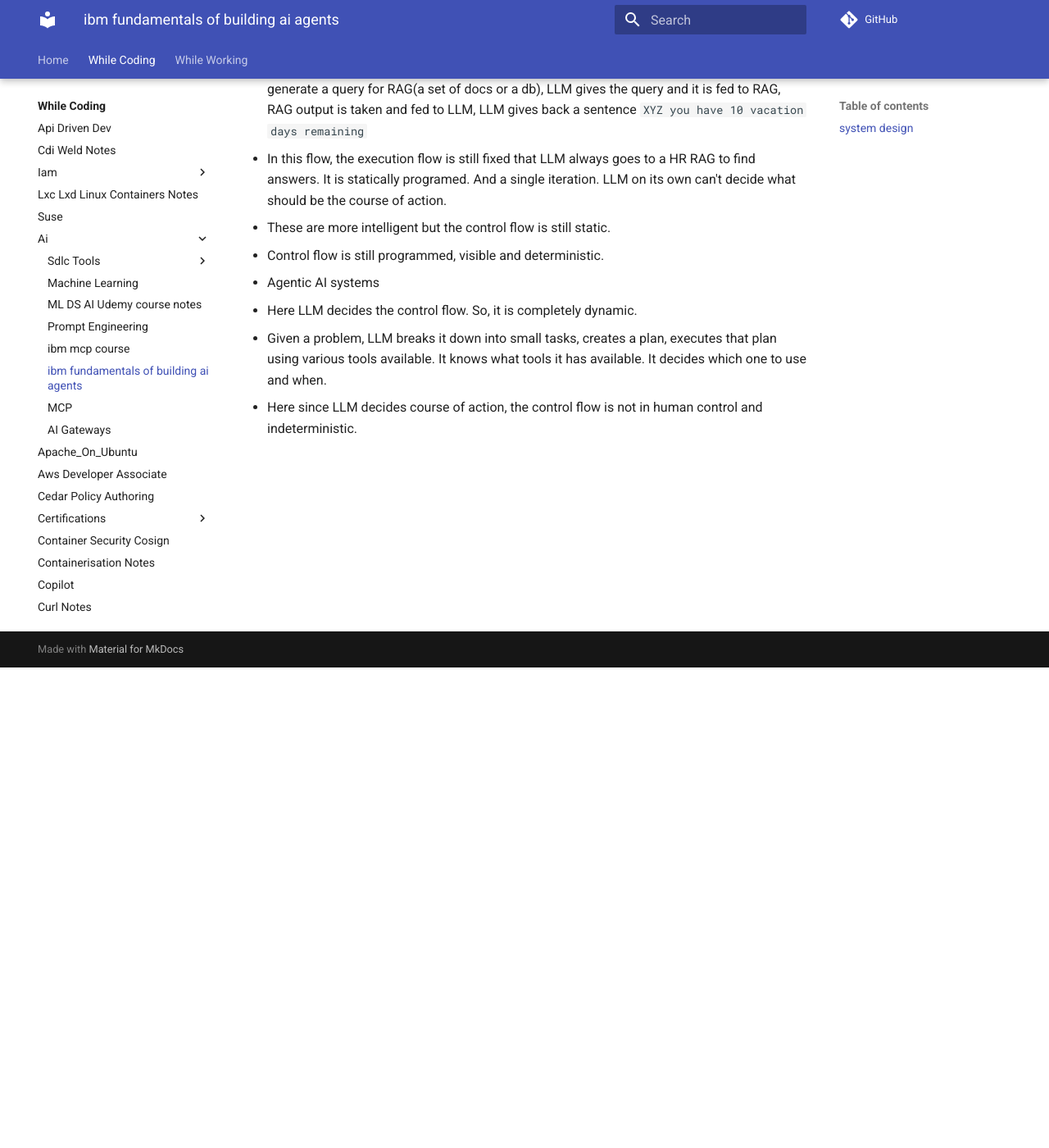
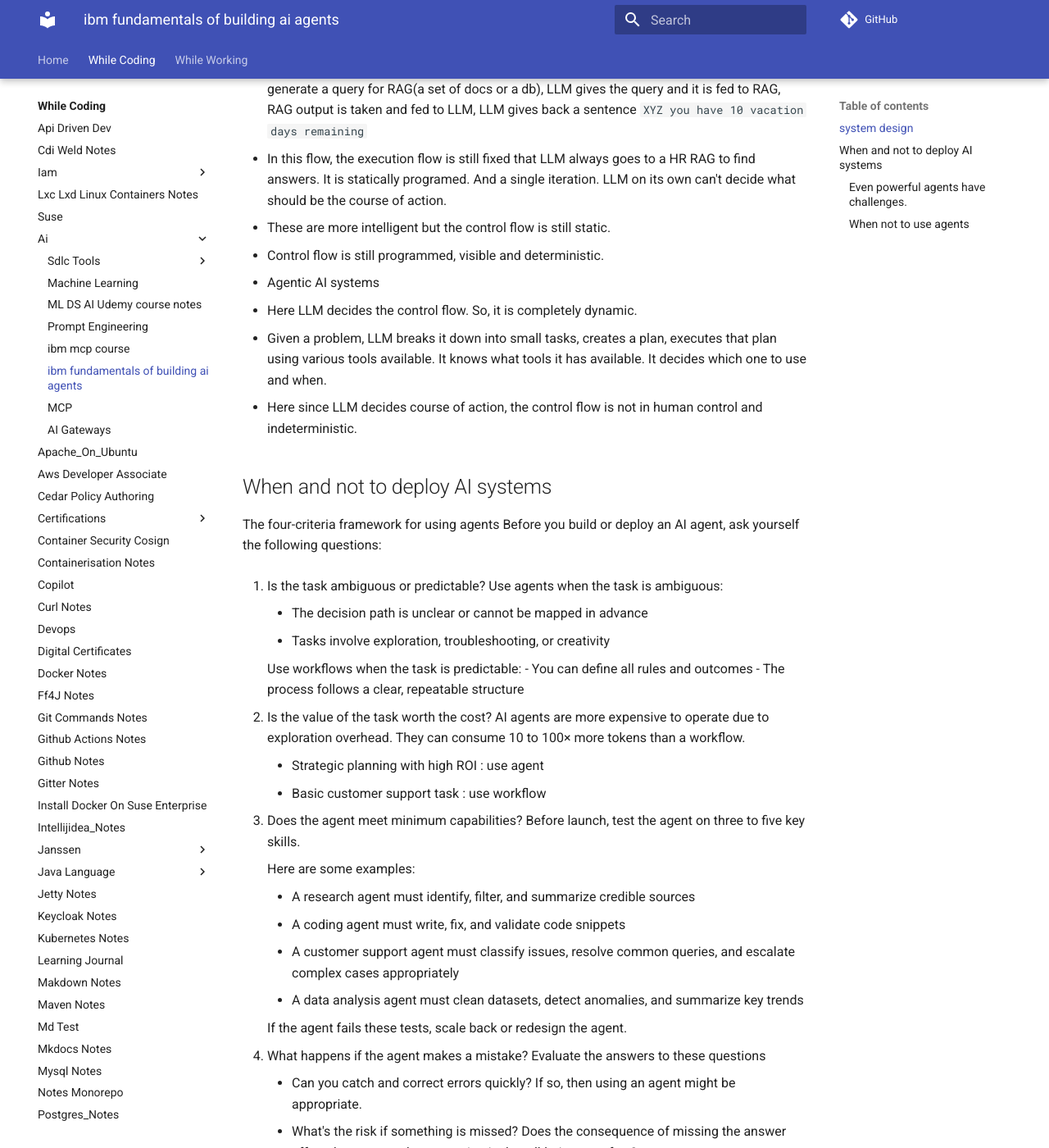
Before and after one commit to ossdhaval/mysite, an MkDocs documentation site: the page built from source/while-coding/ai/course-notes-fundamentals-of-building-ai-agents.md, in a window 1280 px wide and 1400 px high, scrolled down 586 px. Shown: the whole window at 82% size. Built offline with MkDocs 1.6.1 and Material for MkDocs 9.7.7, drawn with Linux system fonts in a browser that asks for light colours; comment, search, counter and statistics services are not loaded; some of the changed text lies outside the part shown.

Commit message:
Update course-notes-fundamentals-of-building-ai-agents.md

```diff
--- a/source/while-coding/ai/course-notes-fundamentals-of-building-ai-agents.md
+++ b/source/while-coding/ai/course-notes-fundamentals-of-building-ai-agents.md
@@ -19,3 +19,57 @@
   - Here LLM decides the control flow. So, it is completely dynamic.
   - Given a problem, LLM breaks it down into small tasks, creates a plan, executes that plan using various tools available. It knows what tools it has available. It decides which one to use and when.
   - Here since LLM decides course of action, the control flow is not in human control and indeterministic.
+
+## When and not to deploy AI systems
+
+The four-criteria framework for using agents
+Before you build or deploy an AI agent, ask yourself the following questions:
+
+1. Is the task ambiguous or predictable?
+    Use agents when the task is ambiguous:
+    - The decision path is unclear or cannot be mapped in advance
+    - Tasks involve exploration, troubleshooting, or creativity
+
+    Use workflows when the task is predictable:
+    - You can define all rules and outcomes
+    - The process follows a clear, repeatable structure
+
+2. Is the value of the task worth the cost?
+    AI agents are more expensive to operate due to exploration overhead. They can consume 10 to 100× more tokens than a workflow.
+
+    - Strategic planning with high ROI : use agent
+    - Basic customer support task : use workflow
+
+3. Does the agent meet minimum capabilities?
+    Before launch, test the agent on three to five key skills.
+
+    Here are some examples:
+
+    - A research agent must identify, filter, and summarize credible sources
+    - A coding agent must write, fix, and validate code snippets
+    - A customer support agent must classify issues, resolve common queries, and escalate complex cases appropriately
+    - A data analysis agent must clean datasets, detect anomalies, and summarize key trends
+
+    If the agent fails these tests, scale back or redesign the agent.
+
+4. What happens if the agent makes a mistake?
+    Evaluate the answers to these questions
+
+    - Can you catch and correct errors quickly? If so, then using an agent might be appropriate.
+    - What's the risk if something is missed? Does the consequence of missing the answer affect the customer’s or organization’s well-being or safety?
+    - Does the agent include built-in correction or validation tools?
+    - Use agents when risk is manageable or reversible.
+
+### Even powerful agents have challenges.
+
+- Reasoning inconsistency: Agents may succeed once but fail on similar tasks
+- Unpredictable costs: Resource use can spike depending on complexity
+- Tool integration issues: Agents need well-integrated tools and stable APIs
+
+### When not to use agents
+There are some situations when agents are not a good solution. Avoid agents for:
+
+- High-volume, low-margin tasks, such as basic chat support
+- Real-time applications, such as instant fraud detection
+- Zero-error systems, including medical or security decisions
+- Heavily regulated industries need deterministic outcomes
```
